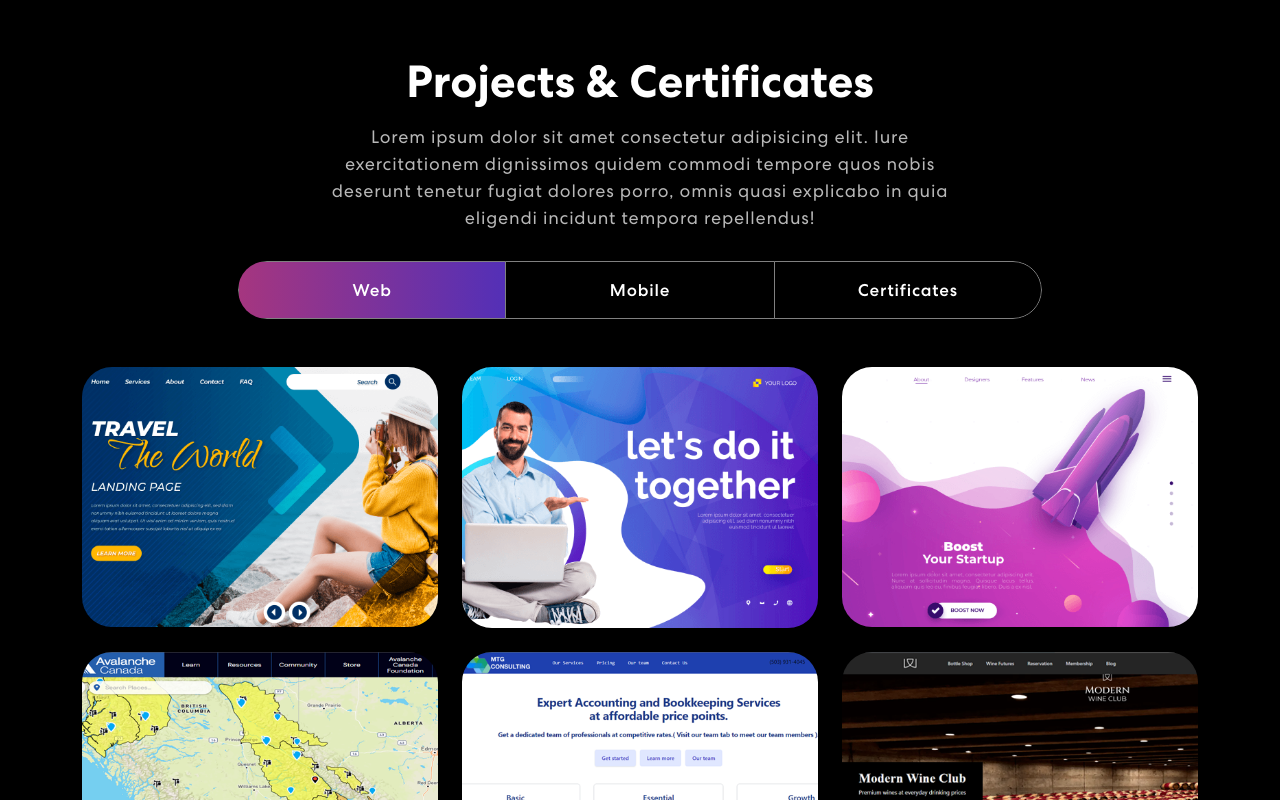
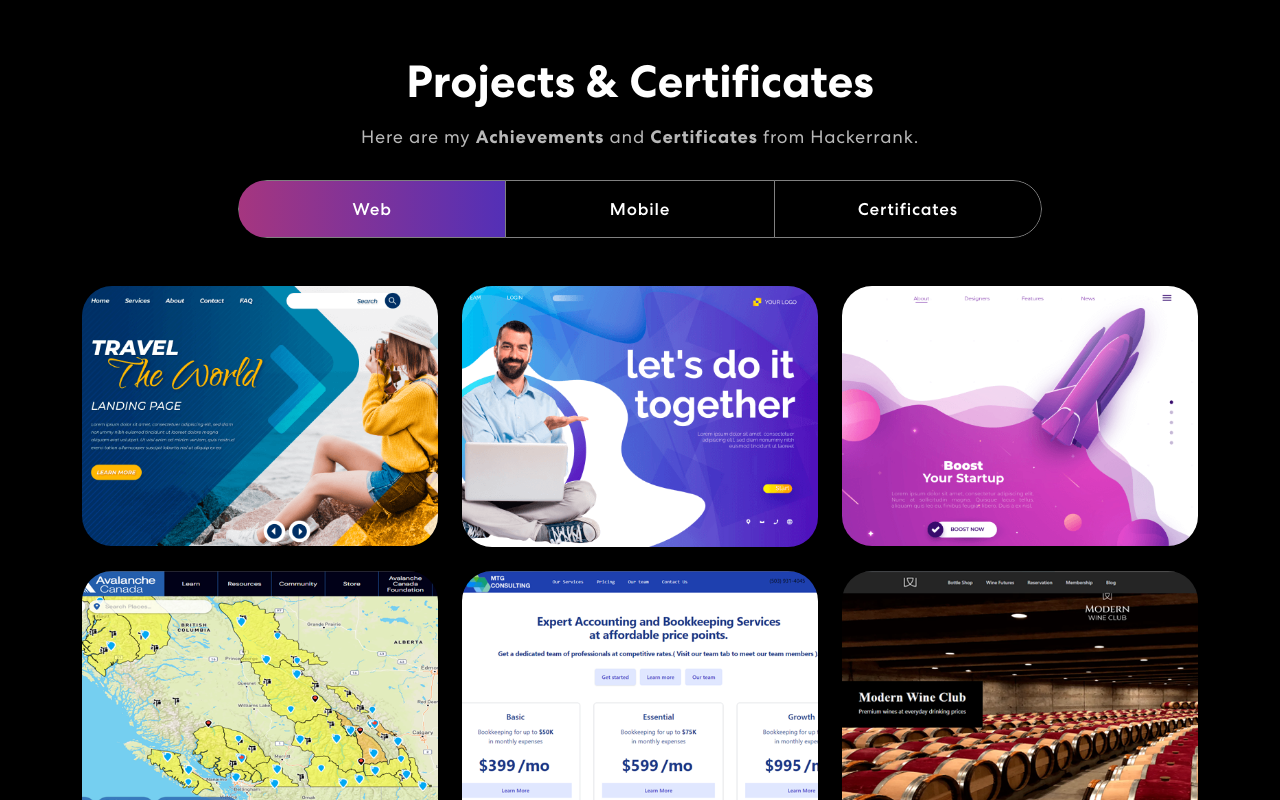
Before and after one commit to dementopro/My-portfolio, a React (Create React App) app: page / in a window 1280 px wide. Shown: the part 1460-2260 px from the top of the page. Built offline with nearby package versions, Linux system fonts and the light colour scheme.

Commit message:
small updates

```diff
--- a/src/Components/Project.js
+++ b/src/Components/Project.js
@@ -102,10 +102,7 @@ export const Project = () => {
               )}
             </TrackVisibility>
             <p>
-              Lorem ipsum dolor sit amet consectetur adipisicing elit. Iure
-              exercitationem dignissimos quidem commodi tempore quos nobis
-              deserunt tenetur fugiat dolores porro, omnis quasi explicabo in
-              quia eligendi incidunt tempora repellendus!
+              Here are my <b>Achievements</b> and <b>Certificates</b> from Hackerrank.
             </p>
             <Tab.Container id='projects-tabs' defaultActiveKey='first'>
               <Nav
```
